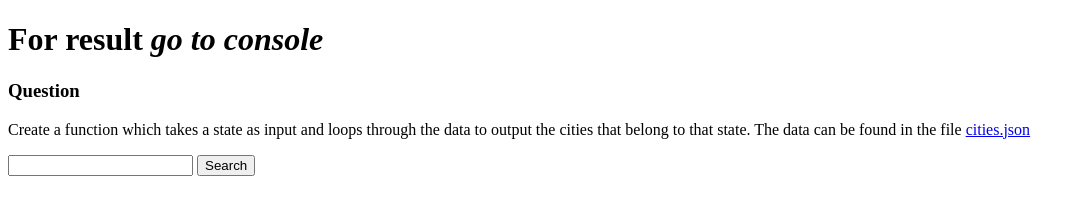
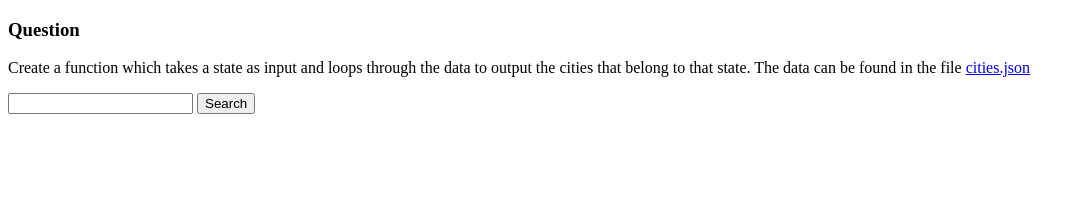
Before and after one commit to Nileshunique/MyProject, a plain HTML site: page Coding-Challenges/C04-Looping and searching/index.html in a window 1280 px wide. Shown: the whole page, without its empty margins (0-1085 px from the left). Drawn offline with Linux system fonts and the light colour scheme.

Commit message:
Coading Challenge 04-Looping and searching is updated

```diff
--- a/Coding-Challenges/C04-Looping and searching/index.html
+++ b/Coding-Challenges/C04-Looping and searching/index.html
@@ -5,7 +5,6 @@
 </head>
 
 <body>
-    <h1>For result <i>go to console</i></h1>
     <h3>Question</h3>
     <p>Create a function which takes a state as input and loops through the data to output the cities that belong to
         that state. The data can be found in the file <a
```
Also changed, not shown: 1 other file.
